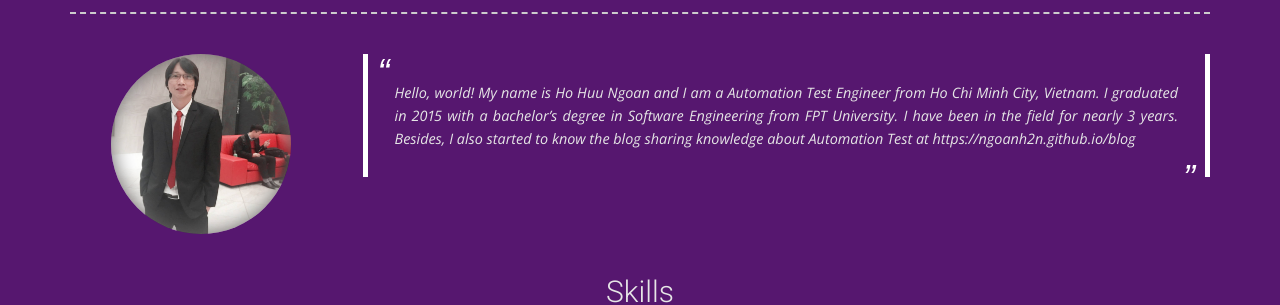
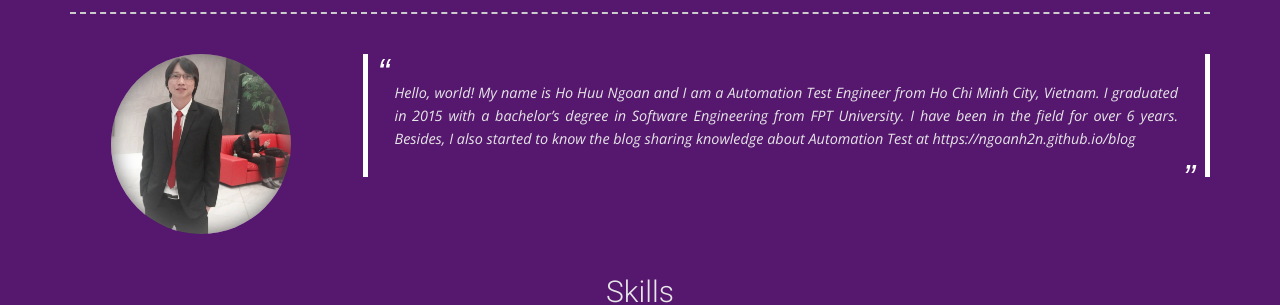
Before and after one commit to ngoanh2n/ngoanh2n.github.io, a Jekyll site: the page built from index.md, in a window 1280 px wide and 900 px high. Shown: the part 228-533 px from the top of the window. Built offline with Jekyll 4.4.1, drawn with Linux system fonts in a browser that asks for light colours; nearby versions of some CDN libraries; a style sheet for code colours, icons or effects is not loaded.

Commit message:
Update content: about

```diff
--- a/_config.yml
+++ b/_config.yml
@@ -27,7 +27,7 @@
 about_content: | # this will include new lines to allow paragraphs
   Hello, world! My name is Ho Huu Ngoan and I am a Automation Test Engineer from Ho Chi Minh City, Vietnam.
   I graduated in 2015 with a bachelor’s degree in Software Engineering from FPT University.
-  I have been in the field for nearly 3 years.
+  I have been in the field for over 6 years.
   Besides, I also started to know the blog sharing knowledge about
   Automation Test at <a href='/blog' target='_blank'>https://ngoanh2n.github.io/blog</a>
 
```
